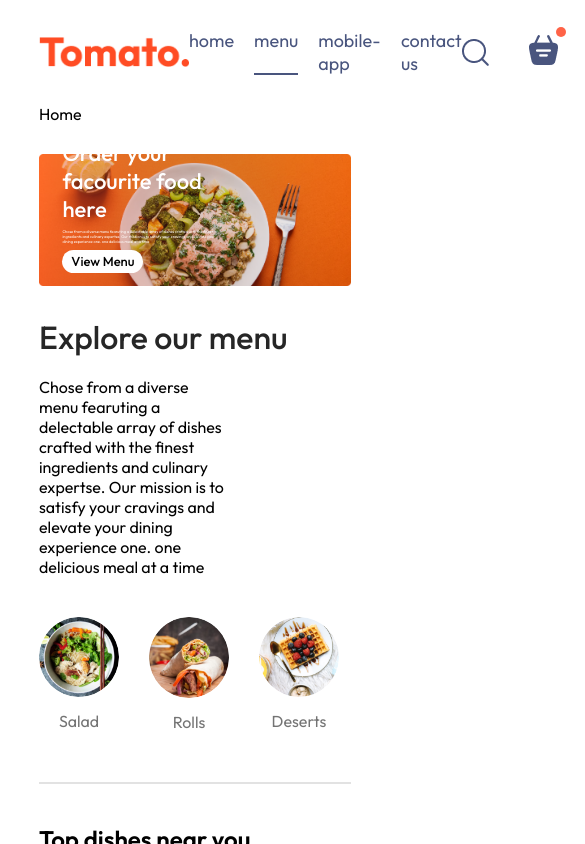
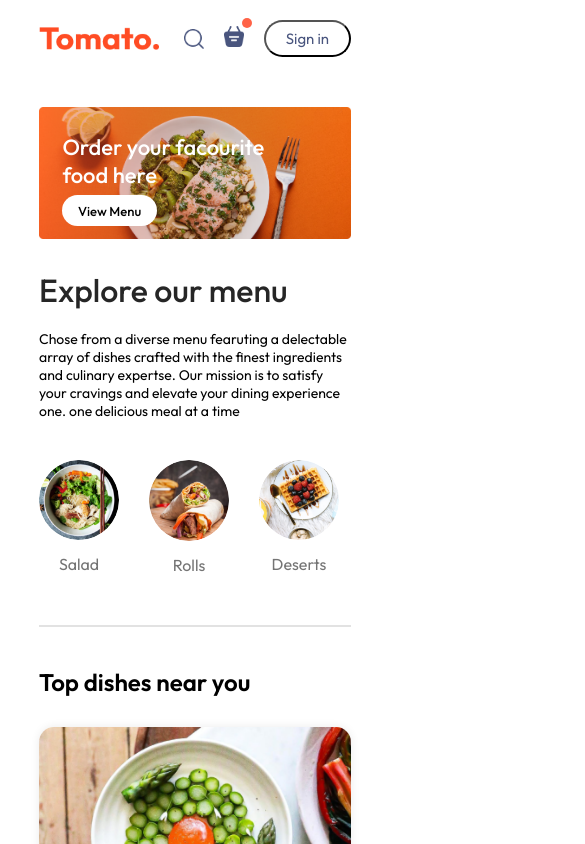
Before and after one commit to ChauPhat/DuAnVietMy-React-CSharp, a React (Vite) app: page / in a window 390 px wide. Shown: the top 844 px of the page, 585 px wide, since content can reach past the window. Built offline with nearby package versions, Linux system fonts and the light colour scheme.

Commit message:
done login

```diff
--- a/src/App.jsx
+++ b/src/App.jsx
@@ -1,16 +1,21 @@
-import React from 'react'
+import React, { useState } from 'react'
 import Navbar from './components/Navbar/Navbar'
 import { Route, Routes } from 'react-router-dom'
 import Home from './pages/Home/Home'
 import Cart from './pages/Cart/Cart'
 import PlaceOrder from './pages/PlaceOrder/PlaceOrder'
 import Footer from './components/Footer/Footer'
+import LoginPopup from './components/LoginPopup/LoginPopup'
 
 const App = () => {
+
+  const [showLogin,setShowLogin] = useState(false)
+
   return (
     <>
+    {showLogin?<LoginPopup setShowLogin={setShowLogin}/>:<></>}
     <div className='app'>
-      <Navbar/>
+      <Navbar setShowLogin={setShowLogin}/>
       <Routes>
         <Route path='/' element={<Home />}></Route>
         <Route path='/cart' element={<Cart />}></Route>
--- /dev/null
+++ b/src/components/AppDownload/AppDownload.css
@@ -0,0 +1,22 @@
+.app-download{
+    margin: auto auto;
+    margin-top: 100px;
+    font-size: max(3vw,20px);
+    text-align: center;
+    font-weight: 500;
+}
+.app-download-platforms{
+    display: flex;
+    justify-content: center;
+    gap: max(2vw,10px);
+    margin-top: 40px;
+}
+.app-download-platforms img{
+    width: max(30vw,120px);
+    max-width: 180px;
+    transition: 0.5s;
+    cursor: pointer;
+}
+.app-download-platforms img:hover{
+    transform: scale(1.05);
+}
--- /dev/null
+++ b/src/components/AppDownload/AppDownload.jsx
@@ -0,0 +1,17 @@
+import React from 'react'
+import './AppDownload.css'
+import { assets } from '../../assets/assets'
+
+const AppDownload = () => {
+    return (
+        <div className='app-download' id='app-download'>
+            <p>For Better Experience Download <br />Tomato App </p>
+            <div className="app-download-platforms">
+                <img src={assets.play_store} alt="" />
+                <img src={assets.app_store} alt="" />
+            </div>
+        </div>
+    )
+}
+
+export default AppDownload
--- a/src/components/ExploreMenu/ExploreMenu.css
+++ b/src/components/ExploreMenu/ExploreMenu.css
@@ -46,3 +46,9 @@
     border: 4px solid tomato ;
     padding: 2px;
 }
+@media (max-width:1050px) {
+    .explore-menu-text{
+        max-width: 100%;
+        font-size: 14px;
+    }
+}
--- a/src/components/Footer/Footer.css
+++ b/src/components/Footer/Footer.css
@@ -39,3 +39,13 @@
     background-color: grey;
     border: none;
 }
+@media (max-width:750px) {
+    .footer-content{
+        display: flex;
+        flex-direction: column;
+        gap: 35px;
+    }
+    .footer-copyright{
+        text-align: center;
+    }
+}
--- a/src/components/Header/Header.css
+++ b/src/components/Header/Header.css
@@ -37,3 +37,19 @@
     font-size: max(1vw, 13px);
     border-radius: 50px;
 }
+@media (max-width:1050px) {
+    .header-contents{
+        max-width: 45%;
+    }
+}
+@media (max-width:750px) {
+    .header-contents{
+        max-width: 65%;
+    }
+    .header-contents p{
+       display: none;
+    }
+    .header-contents button{
+       padding: 2vw 4vw;
+    }
+}
--- /dev/null
+++ b/src/components/LoginPopup/LoginPopup.css
@@ -0,0 +1,65 @@
+.login-popup{
+    position: absolute;
+    z-index: 1;
+    width: 100%;
+    height: 100%;
+    background-color: #00000090;
+    display: grid;
+}
+.login-popup-container{
+    place-self: center;
+    width: max(23vw,330px);
+    color: #808080;
+    background-color: white;
+    display: flex;
+    flex-direction: column;
+    gap: 25px;
+    padding: 25px 30px;
+    border-radius: 8px;
+    font-size: 14px;
+    animation: fadeIn 0.5s;
+}
+.login-popup-title{
+     display: flex;
+     justify-content: space-between;
+     align-items: center;
+     color: black;
+}
+.login-popup-title img{
+    width: 16px;
+    cursor: pointer;
+}
+.login-popup-inputs{
+    display: flex;
+    flex-direction: column;
+    gap: 20px;
+}
+.login-popup-inputs input{
+    outline: none;
+    border: 1px solid #c9c9c9;
+    padding: 10px;
+    border-radius: 4px;
+}
+.login-popup-container button{
+    border: none;
+    padding: 10px;
+    border-radius: 4px;
+    color: white;
+    background-color: tomato;
+    font-size: 15px;
+    cursor: pointer;
+}
+.login-popup-condition{
+    display: flex;
+    align-items: start;
+    gap: 8px;
+    margin-top: -15px;
+}
+.login-popup-condition input{
+    margin-top: 5px;
+}
+.login-popup p span{
+    color: tomato;
+    font-weight: 500;
+    cursor: pointer;
+}
--- /dev/null
+++ b/src/components/LoginPopup/LoginPopup.jsx
@@ -0,0 +1,36 @@
+import React, { useState } from 'react'
+import './LoginPopup.css'
+import { assets } from '../../assets/assets'
+
+const LoginPopup = ({ setShowLogin }) => {
+
+    const [currState, setCurrState] = useState("Login")
+
+    return (
+        <div className='login-popup'>
+            <form className="login-popup-container">
+                <div className="login-popup-title">
+                    <h2>{currState}</h2>
+                    <img onClick={() => setShowLogin(false)} src={assets.cross_icon} alt="" />
+                </div>
+                <div className="login-popup-inputs">
+                    {currState === "Login" ? <></> : <input type="text" placeholder='Your name' required />}
+
+                    <input type="email" placeholder='Your email' required />
+                    <input type="password" placeholder='Password' required />
+                </div>
+                <button>{currState === "Sign Up" ? "Create account" : "Login"}</button>
+                <div className="login-popup-condition">
+                    <input type="checkbox" required />
+                    <p>By continuing, i agree to the terms of use & privacy policy.</p>
+                </div>
+                {currState === "Login"
+                    ? <p>Create a new account? <span onClick={()=>setCurrState("Sign Up")}>Click here</span></p>
+                    : <p>Already have an account? <span onClick={()=>setCurrState("Login")}>Login here</span></p>
+                }
+            </form>
+        </div>
+    )
+}
+
+export default LoginPopup
--- a/src/components/Navbar/Navbar.css
+++ b/src/components/Navbar/Navbar.css
@@ -60,3 +60,45 @@
     top: -8px;
     right: -8px;
 }
+@media(max-width:1050px){
+    .navbar .logo{
+        width: 140px;
+    }
+    .navbar-menu{
+        gap: 20px;
+        font-size: 17px;
+    }
+    .navbar-right{
+        gap: 30px;
+    }
+    .navbar-right img{
+        width: 22px;
+    }
+    .navbar-right button{
+        padding: 8px 25px;
+    }
+}
+@media(max-width:900px){
+    .navbar .logo{
+        width: 120px;
+    }
+    .navbar-menu{
+        gap: 15px;
+        font-size: 16px;
+    }
+    .navbar-right{
+        gap: 20px;
+    }
+    .navbar-right img{
+        width: 20px;
+    }
+    .navbar-right button{
+        padding: 7px 20px;
+        font-size: 15px;
+    }
+}
+@media(max-width:750px){
+    .navbar-menu{
+       display: none;
+    }
+}
--- a/src/components/Navbar/Navbar.jsx
+++ b/src/components/Navbar/Navbar.jsx
@@ -2,17 +2,18 @@
 import React, { useState } from 'react'
 import './Navbar.css'
 import { assets } from '../../assets/assets'
-const Navbar = () => {
+import { Link } from 'react-router-dom';
+const Navbar = ({setShowLogin}) => {
 
     const [menu, setMenu] = useState("menu");
     return (
         <div className='navbar'>
             <img src={assets.logo} alt="" className="logo" />
             <ul className="navbar-menu">
-                <li onClick={() => setMenu("home")} className={menu === "home" ? "active" : ""}>home</li>
-                <li onClick={() => setMenu("menu")} className={menu === "menu" ? "active" : ""}>menu</li>
-                <li onClick={() => setMenu("mobile-app")} className={menu === "mobile-app" ? "active" : ""}>mobile-app</li>
-                <li onClick={() => setMenu("contact-us")} className={menu === "contact-us" ? "active" : ""}>contact us</li>
+                <Link to="/" onClick={() => setMenu("home")} className={menu === "home" ? "active" : ""}>home</Link>
+                <a href='#explore-menu' onClick={() => setMenu("menu")} className={menu === "menu" ? "active" : ""}>menu</a>
+                <a href='#app-download' onClick={() => setMenu("mobile-app")} className={menu === "mobile-app" ? "active" : ""}>mobile-app</a>
+                <a href='#footer' onClick={() => setMenu("contact-us")} className={menu === "contact-us" ? "active" : ""}>contact us</a>
             </ul>
             <div className="navbar-right">
                 <img src={assets.search_icon} alt="" />
@@ -20,7 +21,7 @@
                     <img src={assets.basket_icon} alt="" />
                     <div className="dot"></div>
                 </div>
-                <button>Sign in</button>
+                <button onClick={()=>setShowLogin(true)}>Sign in</button>
             </div>
         </div>
     )
--- a/src/index.css
+++ b/src/index.css
@@ -5,6 +5,7 @@
   margin: 0;
   box-sizing: border-box;
   font-family: Outfit;
+  scroll-behavior: smooth;
 }
 
 body {
--- a/src/pages/Home/Home.jsx
+++ b/src/pages/Home/Home.jsx
@@ -3,16 +3,18 @@
 import Header from '../../components/Header/Header'
 import ExloreMenu from '../../components/ExploreMenu/ExploreMenu'
 import FoodDisplay from '../../components/FoodDisplay/FoodDisplay'
+import AppDownload from '../../components/AppDownload/AppDownload'
 
 const Home = () => {
 
   const [category,setCategory] = useState("All");
 
   return (
-    <div>Home
+    <div>
       <Header/>
       <ExloreMenu  category={category} setCategory={setCategory} />
       <FoodDisplay category={category} />
+      <AppDownload/>
     </div>
   )
 }
```
